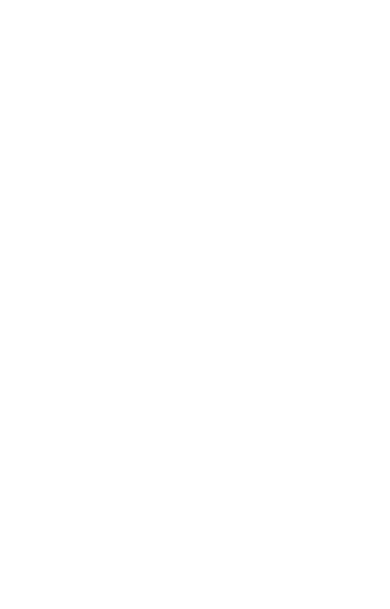
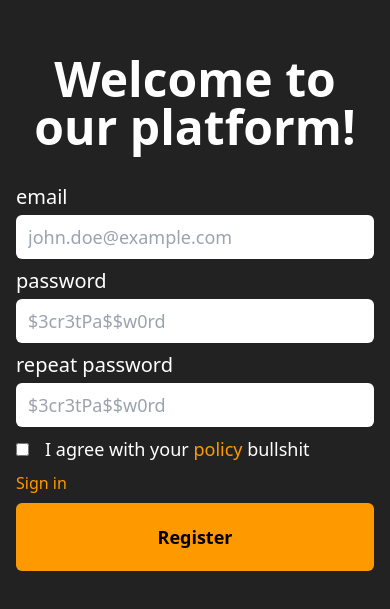
Before and after one commit to marekvospel/oauth2, a Nuxt app in the folder packages/frontend/: page /register in a window 390 px wide. Before the commit this address had no page. Shown: the part 109-718 px from the top of the page. Built offline with nearby package versions, Linux system fonts and the light colour scheme.

Commit message:
feat(frontend): add login and register route (#4)
* added layout and some basic shit

* login added

* added register

* added responsivity

* added consent and shit

* qol fixes - review issues, more data on register

* removed .vscode dir

* added defaults to button

```diff
--- /dev/null
+++ b/packages/frontend/components/basic/BasicAgreementCheckbox.vue
@@ -0,0 +1,26 @@
+<script setup lang="ts">
+interface Props {
+  modelValue?: boolean
+}
+
+const props = defineProps<Props>()
+const emit = defineEmits(['update:modelValue'])
+
+const value = computed({
+  get: () => props.modelValue,
+  set: value => emit('update:modelValue', value),
+})
+</script>
+
+<template>
+  <div class="flex flex-row gap-4 items-center">
+    <input v-model="value" type="checkbox" class="px-3 py-2 text-lg text-black rounded-md">
+    <p class="text-lg font-normal">
+      I agree with your
+      <a href="/privacy-policy" class="text-primary">
+        policy
+      </a>
+      bullshit
+    </p>
+  </div>
+</template>
--- /dev/null
+++ b/packages/frontend/components/basic/BasicButton.vue
@@ -0,0 +1,16 @@
+<script setup lang="ts">
+interface Props {
+  text: string
+  type?: 'submit' | 'button'
+}
+
+const props = withDefaults(defineProps<Props>(), {
+  type: 'button',
+})
+</script>
+
+<template>
+  <button :type="type" class="px-5 py-5 bg-primary rounded-md text-black font-semibold text-lg">
+    {{ text }}
+  </button>
+</template>
--- /dev/null
+++ b/packages/frontend/components/basic/BasicInput.vue
@@ -0,0 +1,25 @@
+<script setup lang="ts">
+interface Props {
+  modelValue?: string
+  placeholder: string
+  label?: string
+  type?: 'password' | 'text' | 'textarea' | 'email' | 'tel' | 'number'
+}
+
+const props = defineProps<Props>()
+const emit = defineEmits(['update:modelValue'])
+
+const value = computed({
+  get: () => props.modelValue,
+  set: value => emit('update:modelValue', value),
+})
+</script>
+
+<template>
+  <div class="flex flex-col gap-1 w-full items-start">
+    <p class="text-xl font-normal">
+      {{ label }}
+    </p>
+    <input v-model="value" :placeholder="placeholder" :type="type ?? 'text'" class="px-3 py-2 text-lg text-black rounded-md w-full">
+  </div>
+</template>
--- a/packages/frontend/components/login/LoginView.vue
+++ b/packages/frontend/components/login/LoginView.vue
@@ -21,16 +21,29 @@
     if (result.ok)
       emit('login')
   }
-  catch {}
+  catch { }
 }
 </script>
 
 <template>
-  <form class="flex flex-col gap-2 max-w-100" @submit.prevent="login">
-    <input v-model="loginData.email" class="bg-gray-300">
-    <input v-model="loginData.password" class="bg-gray-300">
-    <button type="submit">
-      Sign in
-    </button>
-  </form>
+  <div class="flex flex-col gap-8 justify-center md:flex-row w-full min-h-screen">
+    <div class="md:w-1/2 flex flex-col items-center justify-center">
+      <h1 class="text-5xl lg:text-6xl font-bold text-center">
+        Welcome back!
+      </h1>
+    </div>
+    <div class="md:w-1/2 flex flex-col justify-center items-center">
+      <div class="xl:w-120 lg:w-80 w-full flex shrink-0">
+        <form class="flex flex-col gap-2 w-full" @submit.prevent="login">
+          <BasicInput v-model="loginData.email" type="email" label="email" placeholder="john.doe@example.com" />
+          <BasicInput v-model="loginData.password" type="password" label="password" placeholder="$3cr3tPa$$w0rd" />
+          <a href="/register" class="text-primary w-max">Register</a>
+          <BasicButton type="submit" text="Sign in" />
+          <!-- <button type="submit">
+          Sign in
+        </button> -->
+        </form>
+      </div>
+    </div>
+  </div>
 </template>
--- /dev/null
+++ b/packages/frontend/components/register/RegisterView.vue
@@ -0,0 +1,60 @@
+<script setup lang="ts">
+const emit = defineEmits(['register'])
+
+const registerData = reactive({
+  email: '',
+  password: '',
+  passwordRepeat: '',
+  agreement: false,
+})
+
+async function check(): Promise<void> {
+  if (registerData.password === registerData.passwordRepeat)
+    await register()
+}
+
+async function register(): Promise<void> {
+  // eslint-disable-next-line no-console
+  console.log('registerData', registerData)
+  // try {
+  //   const result = await fetch('/api/auth/register', {
+  //     method: 'post',
+  //     headers: {
+  //       'Content-Type': 'application/json',
+  //     },
+  //     body: JSON.stringify({
+  //       ...registerData,
+  //     }),
+  //   })
+
+  //   if (result.ok)
+  //     emit('register')
+  // }
+  // catch { }
+}
+</script>
+
+<template>
+  <div class="flex flex-col gap-8 justify-center md:flex-row w-full min-h-screen">
+    <div class="md:w-1/2 flex flex-col items-center justify-center">
+      <h1 class="text-5xl lg:text-6xl font-bold text-center">
+        Welcome to our platform!
+      </h1>
+    </div>
+    <div class="md:w-1/2 flex flex-col justify-center items-center">
+      <div class="xl:w-120 lg:w-80 w-full flex shrink-0">
+        <form class="flex flex-col gap-2 w-full" @submit.prevent="check">
+          <BasicInput v-model="registerData.email" type="email" label="email" placeholder="john.doe@example.com" />
+          <BasicInput v-model="registerData.password" type="password" label="password" placeholder="$3cr3tPa$$w0rd" />
+          <BasicInput v-model="registerData.passwordRepeat" type="password" label="repeat password" placeholder="$3cr3tPa$$w0rd" />
+          <BasicAgreementCheckbox v-model="registerData.agreement" placeholder="$3cr3tPa$$w0rd" />
+          <a href="/login" class="text-primary w-max">Sign in</a>
+          <BasicButton type="submit" text="Register" />
+          <!-- <button type="submit">
+                    Sign in
+                </button> -->
+        </form>
+      </div>
+    </div>
+  </div>
+</template>
--- /dev/null
+++ b/packages/frontend/layouts/default.vue
@@ -0,0 +1,5 @@
+<template>
+  <div class="bg-dark min-h-screen lg:px-32 px-4 md:px-24 sm:px-12 text-white">
+    <slot />
+  </div>
+</template>
--- a/packages/frontend/pages/login.vue
+++ b/packages/frontend/pages/login.vue
@@ -1,3 +1,45 @@
+<!-- <script setup lang="ts">
+
+let emit = defineEmits(['login'])
+
+const loginData = reactive({
+  email: '',
+  password: '',
+})
+
+async function login(): Promise<void> {
+
+  try {
+    let result = await fetch('/api/auth/login', {
+      method: 'post',
+      headers: {
+        'Content-Type': 'application/json'
+      },
+      body: JSON.stringify({
+        ...loginData
+      })
+    })
+
+    if (result.ok) {
+      emit('login')
+    }
+  } catch {}
+}
+
+</script>
+
 <template>
-  <LoginView @login="$router.push('/')" />
+  <form @submit.prevent="login" class="flex flex-col gap-2 max-w-100">
+    <input class="bg-gray-300" v-model="loginData.email"/>
+    <input class="bg-gray-300" v-model="loginData.password"/>
+    <button type="submit">Sign in</button>
+  </form>
+</template> -->
+
+<script setup lang="ts">
+
+</script>
+
+<template>
+  <LoginView />
 </template>
--- /dev/null
+++ b/packages/frontend/pages/register.vue
@@ -0,0 +1,3 @@
+<template>
+  <RegisterView />
+</template>
--- a/packages/frontend/unocss.config.ts
+++ b/packages/frontend/unocss.config.ts
@@ -1,10 +1,19 @@
-import { defineConfig, presetWind, transformerDirectives } from 'unocss'
+import { defineConfig, presetWebFonts, presetWind, transformerDirectives } from 'unocss'
 
 export default defineConfig({
   presets: [
     presetWind(),
+    presetWebFonts({
+      provider: 'google',
+      fonts: { sans: 'Poppins' },
+    }),
   ],
   transformers: [
     transformerDirectives({ enforce: 'pre' }),
   ],
+  theme: {
+    colors: {
+      primary: '#FF9900',
+    },
+  },
 })
```
Also changed, not shown: 1 other file (tests, documents, lock files or other folders).
